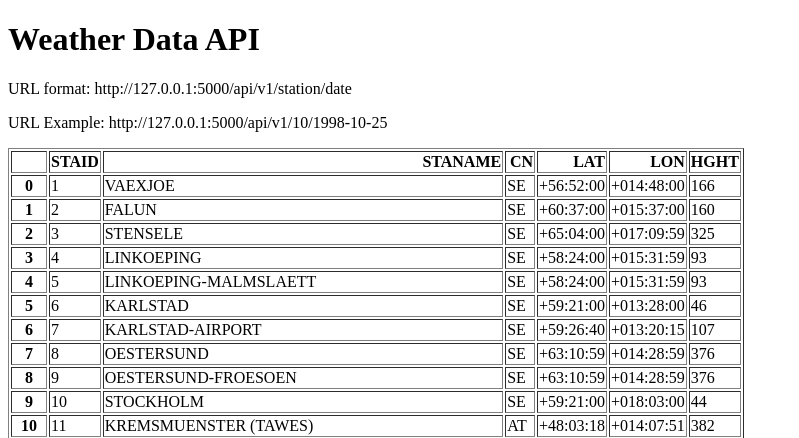
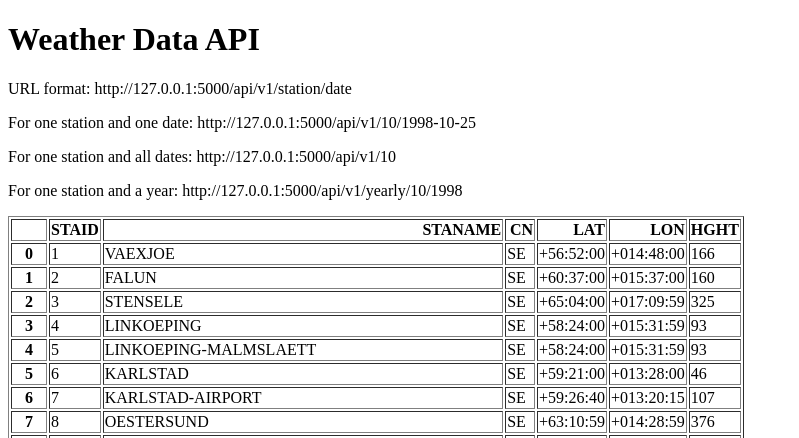
Before and after one commit to haadiyahk/weather-api, a Flask app: page / in a window 1280 px wide. Shown: the top 438 px of the page, without its empty margins (0-799 px from the left). Run offline with Flask 3, Linux system fonts and the light colour scheme.

Commit message:
Add URL endpoints for one station and one date, one station and all dates, one station and a year

```diff
--- a/main.py
+++ b/main.py
@@ -1,7 +1,9 @@
 from flask import Flask, render_template
 import pandas as pd
+
 app = Flask("__name__")
 
+# Load and clean up the list of weather stations
 stations = pd.read_csv("data_small\stations.txt", skiprows=17)
 
 @app.route("/")
@@ -18,5 +20,20 @@ def about(station, date):
             "temperature" : temperature
             }
 
+@app.route("/api/v1/<station>")
+def station_data(station):
+    filename = "data_small\TG_STAID" + str(station).zfill(6) + ".txt"
+    df = pd.read_csv(filename, skiprows=20, parse_dates=['    DATE'])
+    result = df.to_dict(orient="records")
+    return result
+
+@app.route("/api/v1/yearly/<station>/<year>")
+def yearly(station, year):
+    filename = "data_small\TG_STAID" + str(station).zfill(6) + ".txt"
+    df = pd.read_csv(filename, skiprows=20)
+    df['    DATE'] = df["    DATE"].astype(str)
+    result= df[df["    DATE"].str.startswith(str(year))].to_dict(orient="records")
+    return result
+
 if __name__ == "__main__":
     app.run(debug=True)
--- a/templates/home.html
+++ b/templates/home.html
@@ -7,7 +7,9 @@
 <body>
     <h1>Weather Data API</h1>
     <p>URL format: http://127.0.0.1:5000/api/v1/station/date</p>
-    <p>URL Example: http://127.0.0.1:5000/api/v1/10/1998-10-25 </p>
+    <p>For one station and one date: http://127.0.0.1:5000/api/v1/10/1998-10-25 </p>
+    <p>For one station and all dates: http://127.0.0.1:5000/api/v1/10 </p>
+    <p>For one station and a year: http://127.0.0.1:5000/api/v1/yearly/10/1998 </p>
     <p>{{data|safe}}</p>
 </body>
 </html>
```
